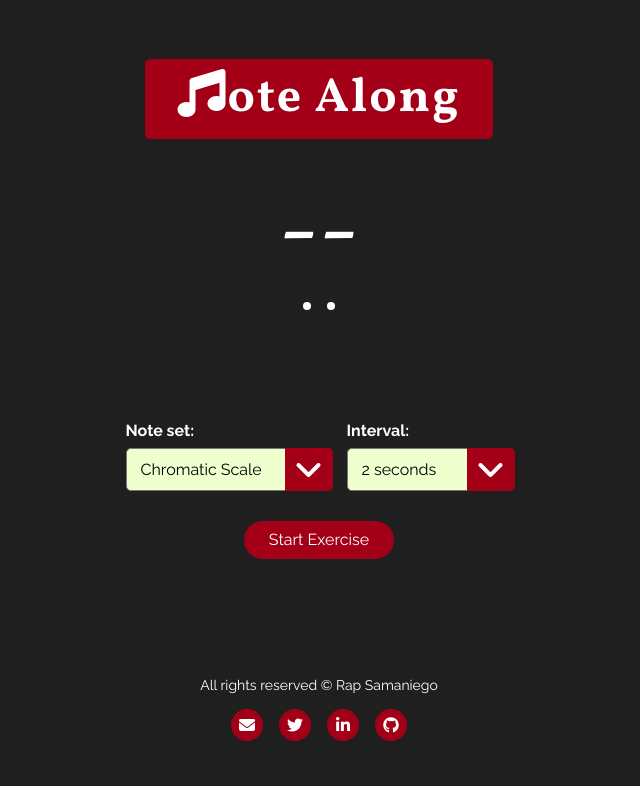
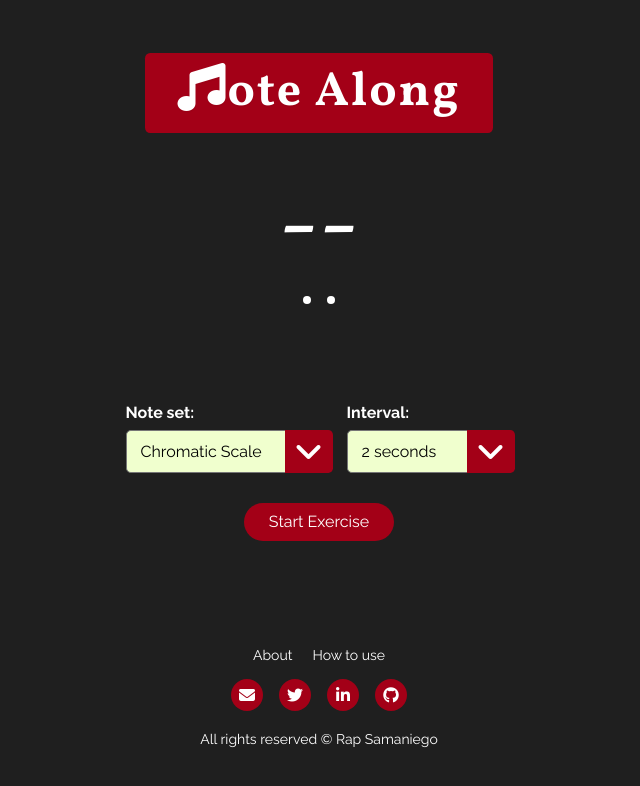
Before and after one commit to rapsamaniego27/note-along, a website: page index.html in a window 1280 px wide. Shown: the whole page, without its empty margins (321-961 px from the left). Drawn offline with nearby package versions, Linux system fonts and the light colour scheme; files that its build step writes are made by us from their sources; no server answers.

Commit message:
added about and how to use links

```diff
--- a/index.html
+++ b/index.html
@@ -66,13 +66,17 @@
 
 
       <footer class="mt-sm-20 mb-sm-20">
-        <p class="footer-texts">All rights reserved &copy; Rap Samaniego</p>
+        <div class="footer-sublinks">
+          <a href="#" target="_blank" class="sublink">About</a>
+          <a href="#" target="_blank" class="sublink">How to use</a>
+        </div>
         <div class="footer__social-media-links">
           <a href="mailto:rapsamaniego27@gmail.com?subject=Greetings Ralph" class="social-media" target="_blank"><i class="fa fa-envelope"></i></a>
           <a href="https://twitter.com/Rapunk77" class="social-media"><i class="fa fa-twitter" target="_blank"></i></a>
           <a href="https://www.linkedin.com/in/ralph-martyn-samaniego-b67837190/" class="social-media"><i class="fa fa-linkedin" target="_blank"></i></a>
           <a href="https://github.com/rapsamaniego27/note-along" class="social-media"><i class="fa fa-github" target="_blank"></i></a>
         </div>
+        <p class="footer-texts mt-20">All rights reserved &copy; Rap Samaniego</p>
       </footer>
     </div>
 
--- a/source/scss/4-layout/footer.scss
+++ b/source/scss/4-layout/footer.scss
@@ -36,4 +36,15 @@ footer{
   .footer-texts{
     font-size:14px;
   }
+
+  .footer-sublinks{
+    display:flex;
+    justify-content: center;
+
+    .sublink{
+      padding: 0 10px;
+      font-size:14px;
+      color:var(--white);
+    }
+  }
 }
```
